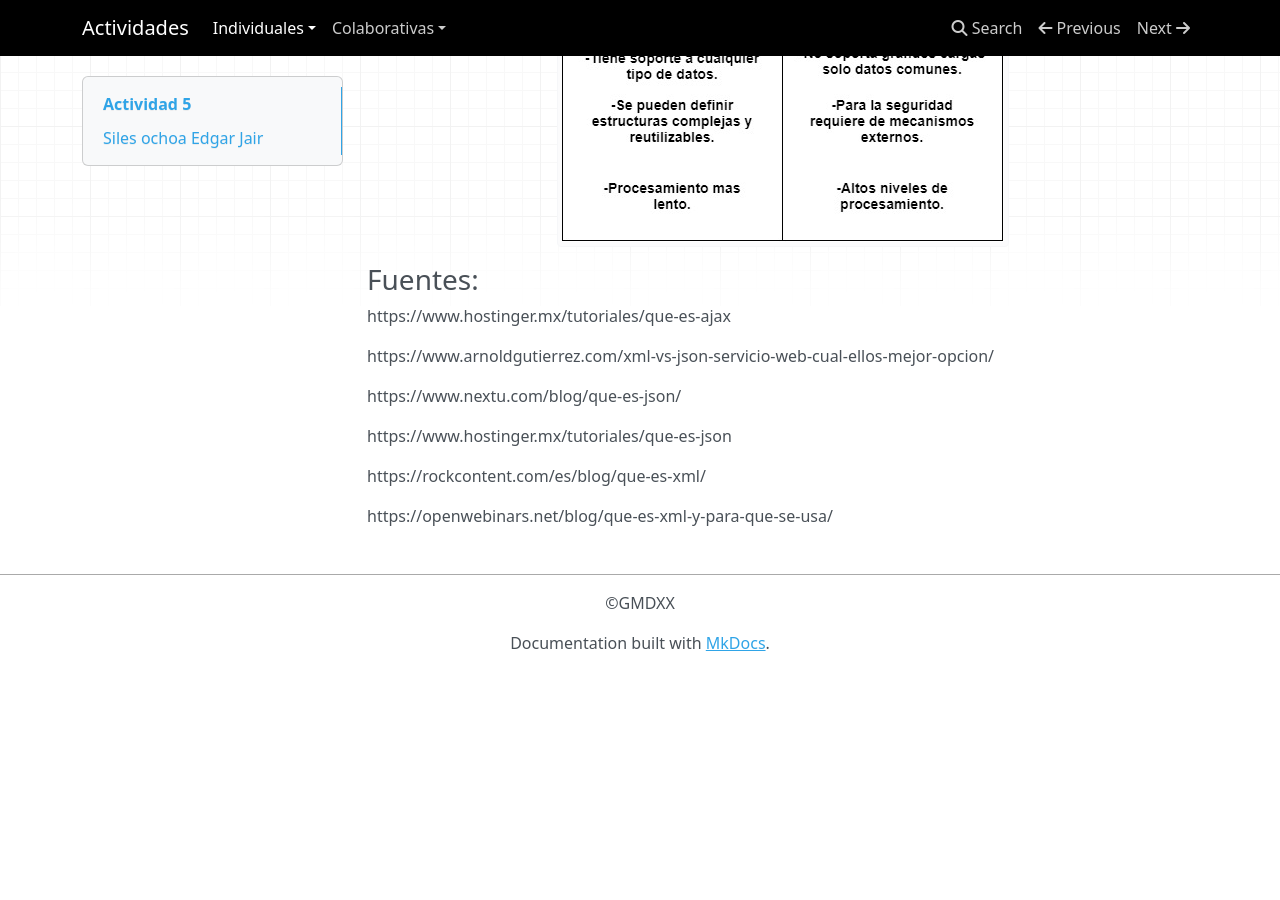
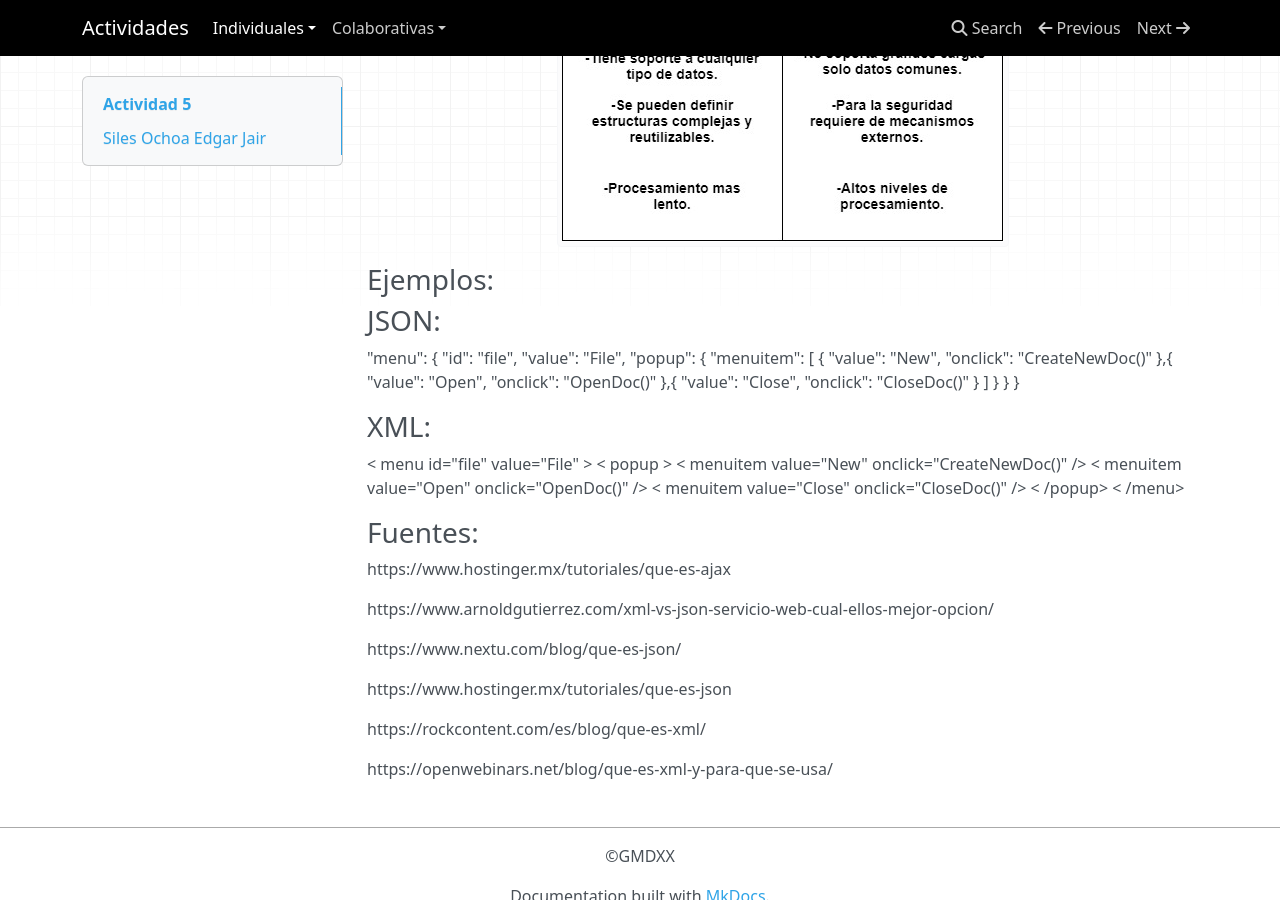
Before and after one commit to edgar500/ing_Soft, an MkDocs documentation site: the page built from docs/individual/Actividad-5.md, in a window 1280 px wide and 900 px high, scrolled down 2784 px. Built offline with MkDocs 1.6.1, drawn with Linux system fonts in a browser that asks for light colours; nearby versions of some CDN libraries; old or Windows-style settings are respelled for this version of MkDocs; before the commit the page ends 3455 px from its top, so only the background shows below that; some of the changed text lies outside the part shown.

Commit message:
+se agregaron ejemplos de JSON y XML

```diff
--- a/docs/individual/Actividad-5.md
+++ b/docs/individual/Actividad-5.md
@@ -10,7 +10,7 @@
 
 # Actividad 5
 
-## Siles ochoa Edgar Jair
+## Siles Ochoa Edgar Jair
 
 
 ### ¿Qué es JSON y XML?
@@ -68,6 +68,42 @@ Este lenguaje es muy simple y fácil de emplear, sigue un estándar para la comu
 
 ![Mi Imágen](/archivos/individual/actividad-05/cuadro.jpg)
 
+
+### Ejemplos:
+
+### JSON:
+
+####
+
+"menu": {
+        "id": "file",
+        "value": "File",
+        "popup": {
+            "menuitem": [
+                {
+                    "value": "New", "onclick": "CreateNewDoc()"
+                },{
+                    "value": "Open", "onclick": "OpenDoc()"
+                },{
+                    "value": "Close", "onclick": "CloseDoc()"
+                }
+            ]
+        }
+    }
+}
+
+
+### XML:
+
+ < menu id="file" value="File" >
+    < popup >
+      < menuitem value="New" onclick="CreateNewDoc()" />
+      < menuitem value="Open" onclick="OpenDoc()" />
+      < menuitem value="Close" onclick="CloseDoc()" />
+    < /popup>
+  < /menu>
+
+
 ### Fuentes:
 
 https://www.hostinger.mx/tutoriales/que-es-ajax
```
